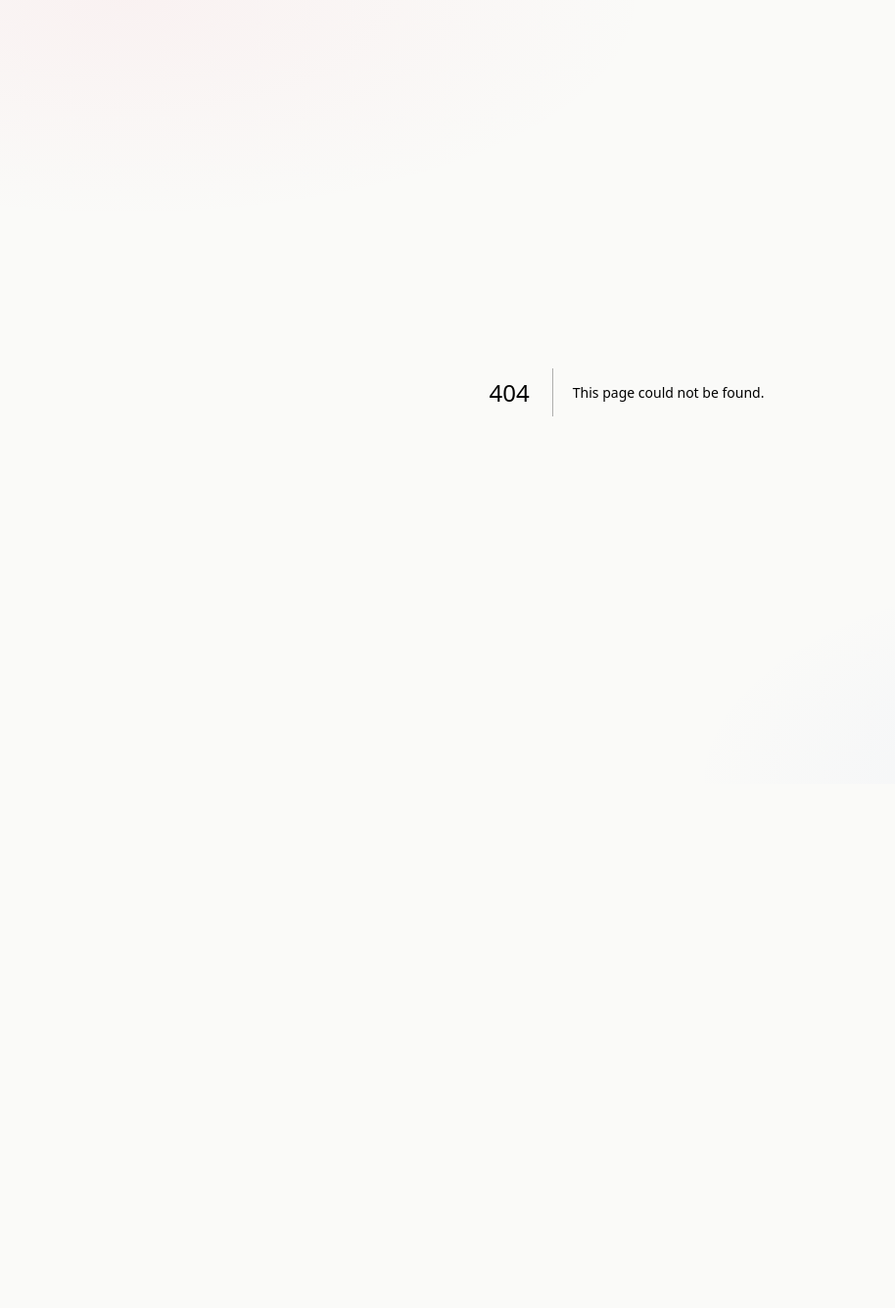
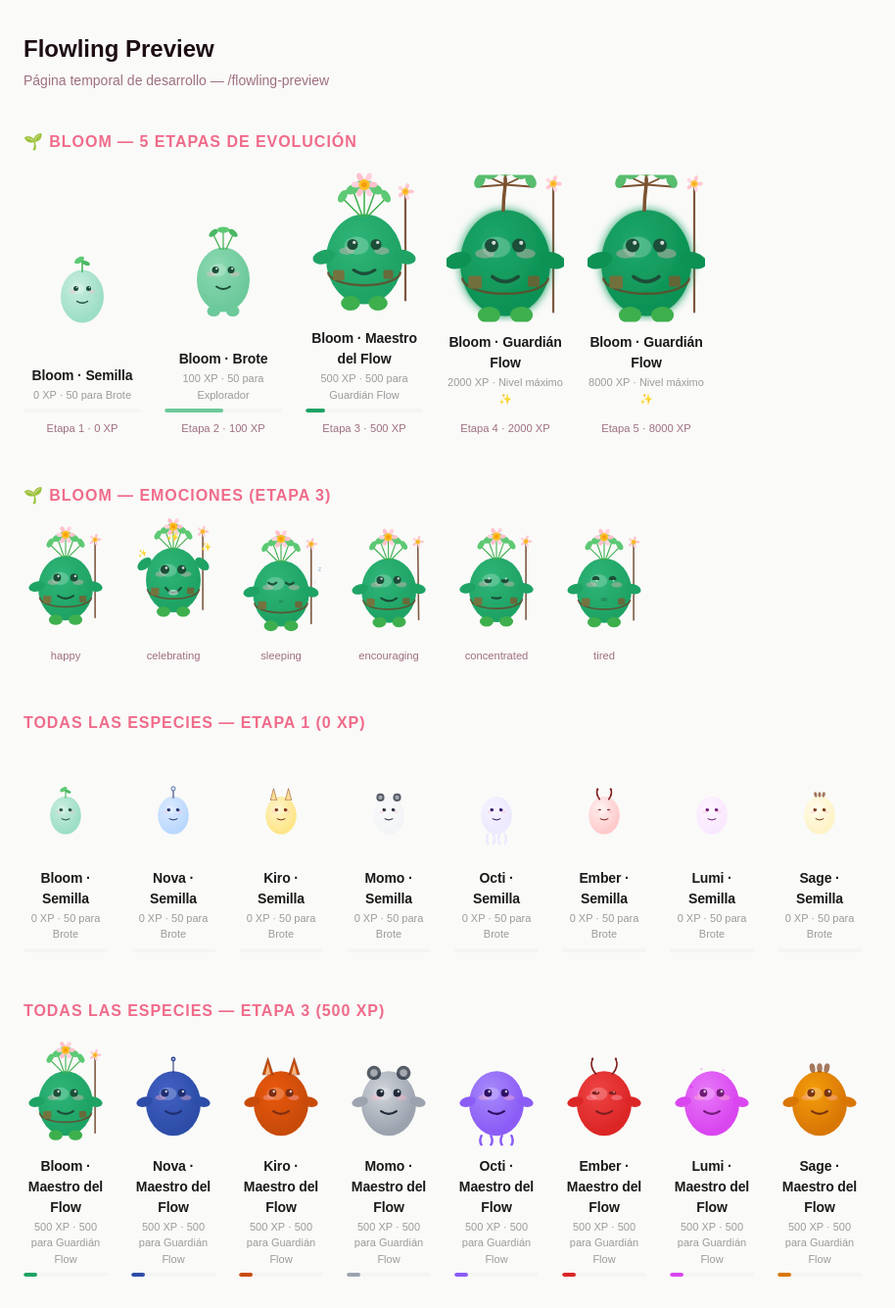
Before and after one commit to lulealt96/FLOWI, a Next.js app: page /flowling-preview in a window 1280 px wide. Before the commit this address had no page. Shown: the whole page at 98% size, without its empty margins (0-914 px from the left). Before the commit the page ends 800 px from the top, so only its background shows below. Built offline with nearby package versions, Linux system fonts and the light colour scheme.

Commit message:
feat: add /flowling-preview page for Flowling visual testing

```diff
--- /dev/null
+++ b/app/flowling-preview/page.tsx
@@ -0,0 +1,79 @@
+'use client'
+
+import Flowling, { type FlowlingEmotion } from '@/components/Flowling'
+import { SPECIES } from '@/lib/flowlings/species'
+
+const EMOTIONS: FlowlingEmotion[] = ['happy', 'celebrating', 'sleeping', 'encouraging', 'concentrated', 'tired']
+const SPECIES_IDS = Object.keys(SPECIES)
+const XP_PER_STAGE = [0, 100, 500, 2000, 8000]
+
+export default function FlowlingPreview() {
+  return (
+    <div style={{ background: '#FAFAF8', minHeight: '100dvh', padding: '2rem 1.5rem', fontFamily: 'sans-serif' }}>
+      <h1 style={{ fontSize: '1.5rem', fontWeight: 800, marginBottom: '0.25rem', color: '#1C0D14' }}>
+        Flowling Preview
+      </h1>
+      <p style={{ fontSize: '0.875rem', color: '#9E7080', marginBottom: '2.5rem' }}>
+        Página temporal de desarrollo — /flowling-preview
+      </p>
+
+      {/* Bloom — all 5 stages */}
+      <section style={{ marginBottom: '3rem' }}>
+        <h2 style={{ fontSize: '1rem', fontWeight: 700, color: '#F06B8A', marginBottom: '1.25rem', textTransform: 'uppercase', letterSpacing: '0.06em' }}>
+          🌱 Bloom — 5 etapas de evolución
+        </h2>
+        <div style={{ display: 'flex', gap: '1.5rem', flexWrap: 'wrap', alignItems: 'flex-end' }}>
+          {XP_PER_STAGE.map((xp, i) => (
+            <div key={i} style={{ textAlign: 'center' }}>
+              <Flowling totalXp={xp} species="bloom" emotion="happy" size="lg" showInfo />
+              <p style={{ fontSize: '0.7rem', color: '#9E7080', marginTop: '0.5rem' }}>Etapa {i + 1} · {xp} XP</p>
+            </div>
+          ))}
+        </div>
+      </section>
+
+      {/* Bloom — all emotions (stage 2) */}
+      <section style={{ marginBottom: '3rem' }}>
+        <h2 style={{ fontSize: '1rem', fontWeight: 700, color: '#F06B8A', marginBottom: '1.25rem', textTransform: 'uppercase', letterSpacing: '0.06em' }}>
+          🌱 Bloom — Emociones (etapa 3)
+        </h2>
+        <div style={{ display: 'flex', gap: '1.5rem', flexWrap: 'wrap', alignItems: 'flex-end' }}>
+          {EMOTIONS.map((e) => (
+            <div key={e} style={{ textAlign: 'center' }}>
+              <Flowling totalXp={500} species="bloom" emotion={e} size="md" />
+              <p style={{ fontSize: '0.7rem', color: '#9E7080', marginTop: '0.5rem' }}>{e}</p>
+            </div>
+          ))}
+        </div>
+      </section>
+
+      {/* All species — stage 1 */}
+      <section style={{ marginBottom: '3rem' }}>
+        <h2 style={{ fontSize: '1rem', fontWeight: 700, color: '#F06B8A', marginBottom: '1.25rem', textTransform: 'uppercase', letterSpacing: '0.06em' }}>
+          Todas las especies — Etapa 1 (0 XP)
+        </h2>
+        <div style={{ display: 'flex', gap: '1.5rem', flexWrap: 'wrap', alignItems: 'flex-end' }}>
+          {SPECIES_IDS.map((id) => (
+            <div key={id} style={{ textAlign: 'center' }}>
+              <Flowling totalXp={0} species={id} emotion="happy" size="md" showInfo />
+            </div>
+          ))}
+        </div>
+      </section>
+
+      {/* All species — stage 3 */}
+      <section>
+        <h2 style={{ fontSize: '1rem', fontWeight: 700, color: '#F06B8A', marginBottom: '1.25rem', textTransform: 'uppercase', letterSpacing: '0.06em' }}>
+          Todas las especies — Etapa 3 (500 XP)
+        </h2>
+        <div style={{ display: 'flex', gap: '1.5rem', flexWrap: 'wrap', alignItems: 'flex-end' }}>
+          {SPECIES_IDS.map((id) => (
+            <div key={id} style={{ textAlign: 'center' }}>
+              <Flowling totalXp={500} species={id} emotion="happy" size="md" showInfo />
+            </div>
+          ))}
+        </div>
+      </section>
+    </div>
+  )
+}
```
